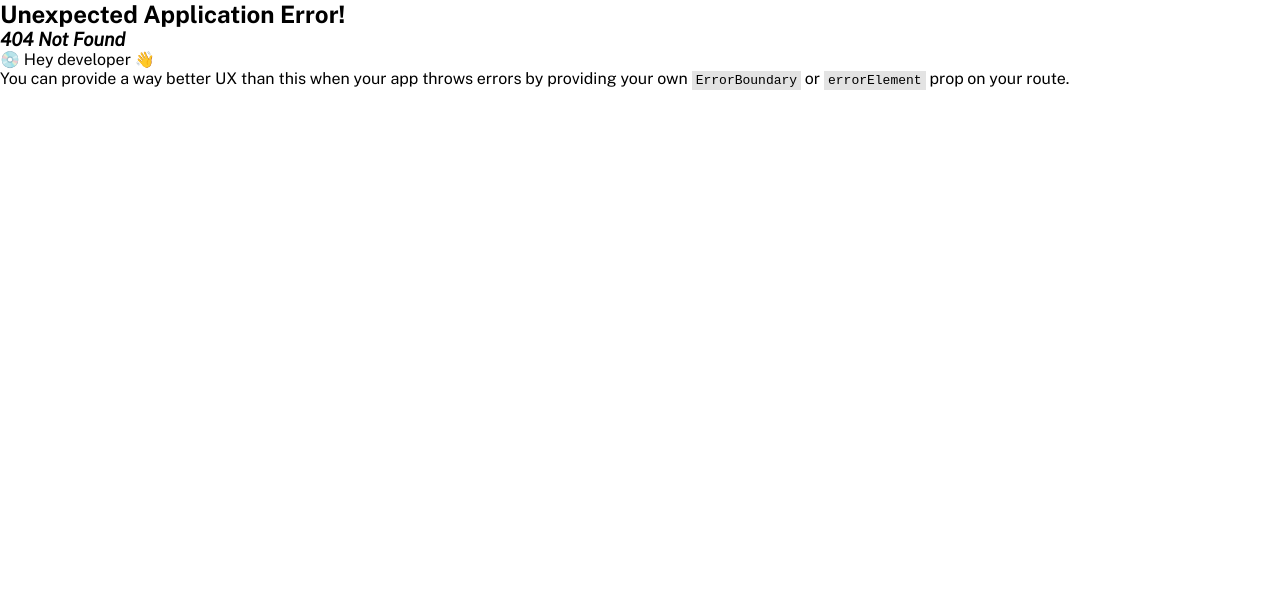
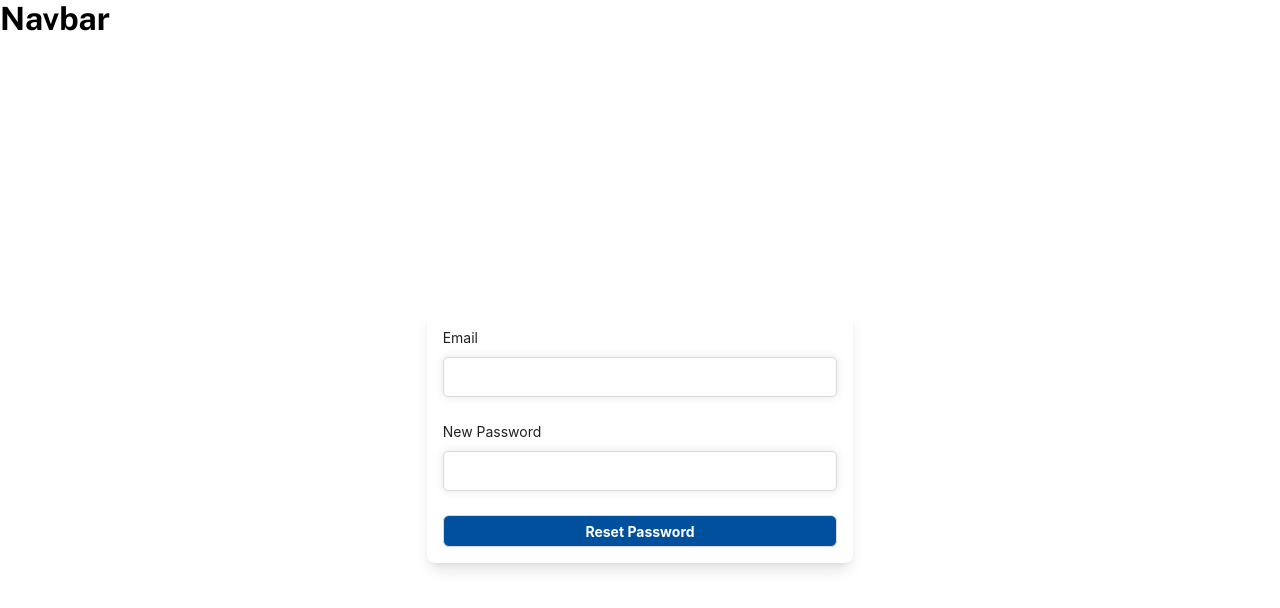
Before and after one commit to NS-Sheam/service-resarvation, a React (Vite) app in the folder reservation-client/: page /auth/reset-password in a window 1280 px wide. Before the commit this address had no page. Shown: the top 608 px of the page. Built offline with nearby package versions, Linux system fonts and the light colour scheme.

Commit message:
reset password done

```diff
--- a/reservation-client/src/components/auth/Login.tsx
+++ b/reservation-client/src/components/auth/Login.tsx
@@ -8,6 +8,7 @@ import { useLoginMutation } from "../../redux/redux/features/auth/auth.api";
 import { TUser } from "../../types";
 import { verifyToken } from "../../utils/verifyToken";
 import { setUser } from "../../redux/redux/features/auth/auth.Slice";
+import { Link } from "react-router-dom";
 
 const Login = () => {
   const [login] = useLoginMutation();
@@ -68,11 +69,26 @@ const Login = () => {
                   name="password"
                   label="Password"
                 />
+                <Link to="/auth/forget-password">
+                  <Button
+                    style={{
+                      marginBottom: "1rem",
+                    }}
+                    type="link"
+                  >
+                    Forget Password
+                  </Button>
+                </Link>
               </Col>
             </Row>
             <Button
               htmlType="submit"
-              style={{ width: "100%", backgroundColor: "#00509d", color: "white", fontWeight: "bold" }}
+              style={{
+                width: "100%",
+                backgroundColor: "#00509d",
+                color: "white",
+                fontWeight: "bold",
+              }}
             >
               Login
             </Button>
--- a/reservation-client/src/pages/auth/ForgetPassword.tsx
+++ b/reservation-client/src/pages/auth/ForgetPassword.tsx
@@ -1,21 +1,27 @@
 import { FieldValues, SubmitHandler } from "react-hook-form";
 import { Button, Col, Row } from "antd";
 import { toast } from "sonner";
-import { useChangePasswordMutation } from "../../redux/redux/features/auth/auth.api";
+import { useForgetPasswordMutation } from "../../redux/redux/features/auth/auth.api";
 
 import RForm from "../../components/form/RForm";
 import RInput from "../../components/form/RInput";
+import { useState } from "react";
+import { IoIosCloudDone } from "react-icons/io";
 
 const ForgetPassword = () => {
-  const [ChangePassword] = useChangePasswordMutation();
+  const [sentEmail, setSentEmail] = useState(false);
+
+  const [forgetPassword] = useForgetPasswordMutation();
 
   const onSubmit: SubmitHandler<FieldValues> = async (data) => {
     const toastId = toast.loading("Changing password...");
+
     try {
-      const res: any = await ChangePassword(data);
+      const res: any = await forgetPassword(data);
 
       if (!res.error) {
         toast.success("Password changed successfully", { id: toastId });
+        setSentEmail(true);
       } else {
         toast.error(res?.error?.data?.errorSources[0].message || res?.error?.data?.message || res.error.message, {
           id: toastId,
@@ -50,22 +56,20 @@ const ForgetPassword = () => {
             align="middle"
           >
             <Col span={24}>
+              {sentEmail ? (
+                <div className="flex flex-col justify-center items-center text-center">
+                  <IoIosCloudDone className="text-7xl text-primary" />
+                  <h1 className="text-xl font-bold">Reset password link send to the email</h1>
+                </div>
+              ) : (
                 <RForm onSubmit={onSubmit}>
                   <Row gutter={8}>
                     <Col span={24}>
                       <RInput
                         style={commonInputStyle}
-                      type="password"
-                      name="oldPassword"
-                      label="Old Password"
-                    />
-                  </Col>
-                  <Col span={24}>
-                    <RInput
-                      style={commonInputStyle}
-                      type="password"
-                      name="newPassword"
-                      label="New Password"
+                        type="email"
+                        name="email"
+                        label="Email"
                       />
                     </Col>
                   </Row>
@@ -73,9 +77,10 @@ const ForgetPassword = () => {
                     htmlType="submit"
                     style={{ width: "100%", backgroundColor: "#00509d", color: "white", fontWeight: "bold" }}
                   >
-                  Login
+                    Send Reset Password Link
                   </Button>
                 </RForm>
+              )}
             </Col>
           </Row>
         </div>
--- /dev/null
+++ b/reservation-client/src/pages/auth/ResetPassword.tsx
@@ -0,0 +1,92 @@
+import { FieldValues, SubmitHandler } from "react-hook-form";
+import { Button, Col, Row } from "antd";
+import { toast } from "sonner";
+import { useResetPasswordMutation } from "../../redux/redux/features/auth/auth.api";
+
+import RForm from "../../components/form/RForm";
+import RInput from "../../components/form/RInput";
+import { useLocation } from "react-router-dom";
+
+const ResetPassword = () => {
+  const [resetPassword] = useResetPasswordMutation();
+  const location = useLocation();
+  const searchParams = new URLSearchParams(location.search);
+  const token = searchParams.get("token") || "";
+
+  const onSubmit: SubmitHandler<FieldValues> = async (data) => {
+    const toastId = toast.loading("Resetting password...");
+    try {
+      const res: any = await resetPassword({ data, token });
+      console.log(res);
+
+      if (!res.error) {
+        toast.success("Password reset successfully", { id: toastId });
+      } else {
+        toast.error(res?.error?.data?.errorSources[0].message || res?.error?.data?.message || res.error.message, {
+          id: toastId,
+        });
+      }
+    } catch (error: any) {
+      toast.error(error.message, { id: toastId });
+    }
+  };
+  const commonInputStyle = {
+    padding: "0.5rem 1rem",
+    fontWeight: "bold",
+    boxShadow: "0 0 10px 0 rgba(0,0,0,0.1)",
+    borderRadius: "5px",
+  };
+  return (
+    <Row
+      justify="center"
+      align="middle"
+      style={{ minHeight: "100vh", backgroundColor: "" }}
+      className="shadow-md py-6 md:py-10 lg:py-16"
+    >
+      <Col
+        span={22}
+        md={{ span: 12 }}
+        lg={{ span: 8 }}
+        className="bg-white shadow-lg space-y-4  rounded-lg"
+      >
+        <div className="p-4">
+          <Row
+            justify="center"
+            align="middle"
+          >
+            <Col span={24}>
+              <RForm onSubmit={onSubmit}>
+                <Row gutter={8}>
+                  <Col span={24}>
+                    <RInput
+                      style={commonInputStyle}
+                      type="email"
+                      name="email"
+                      label="Email"
+                    />
+                  </Col>
+                  <Col span={24}>
+                    <RInput
+                      style={commonInputStyle}
+                      type="password"
+                      name="newPassword"
+                      label="New Password"
+                    />
+                  </Col>
+                </Row>
+                <Button
+                  htmlType="submit"
+                  style={{ width: "100%", backgroundColor: "#00509d", color: "white", fontWeight: "bold" }}
+                >
+                  Reset Password
+                </Button>
+              </RForm>
+            </Col>
+          </Row>
+        </div>
+      </Col>
+    </Row>
+  );
+};
+
+export default ResetPassword;
--- a/reservation-client/src/redux/redux/features/auth/auth.api.ts
+++ b/reservation-client/src/redux/redux/features/auth/auth.api.ts
@@ -32,17 +32,20 @@ const authApi = baseApi.injectEndpoints({
       }),
     }),
     forgetPassword: builder.mutation({
-      query: (email) => ({
+      query: (payload) => ({
         url: "/auth/forget-password",
         method: "POST",
-        body: email,
+        body: payload,
       }),
     }),
     resetPassword: builder.mutation({
       query: (payload) => ({
         url: "/auth/reset-password",
         method: "POST",
-        body: payload,
+        body: payload.data,
+        headers: {
+          Authorization: payload.token,
+        },
       }),
     }),
 
```
Also changed, not shown: reservation-client/src/router/routes.tsx (+10 -23 lines), 1 other file (tests, documents, lock files or other folders). Lines whose indentation alone changed are shown as unchanged.
